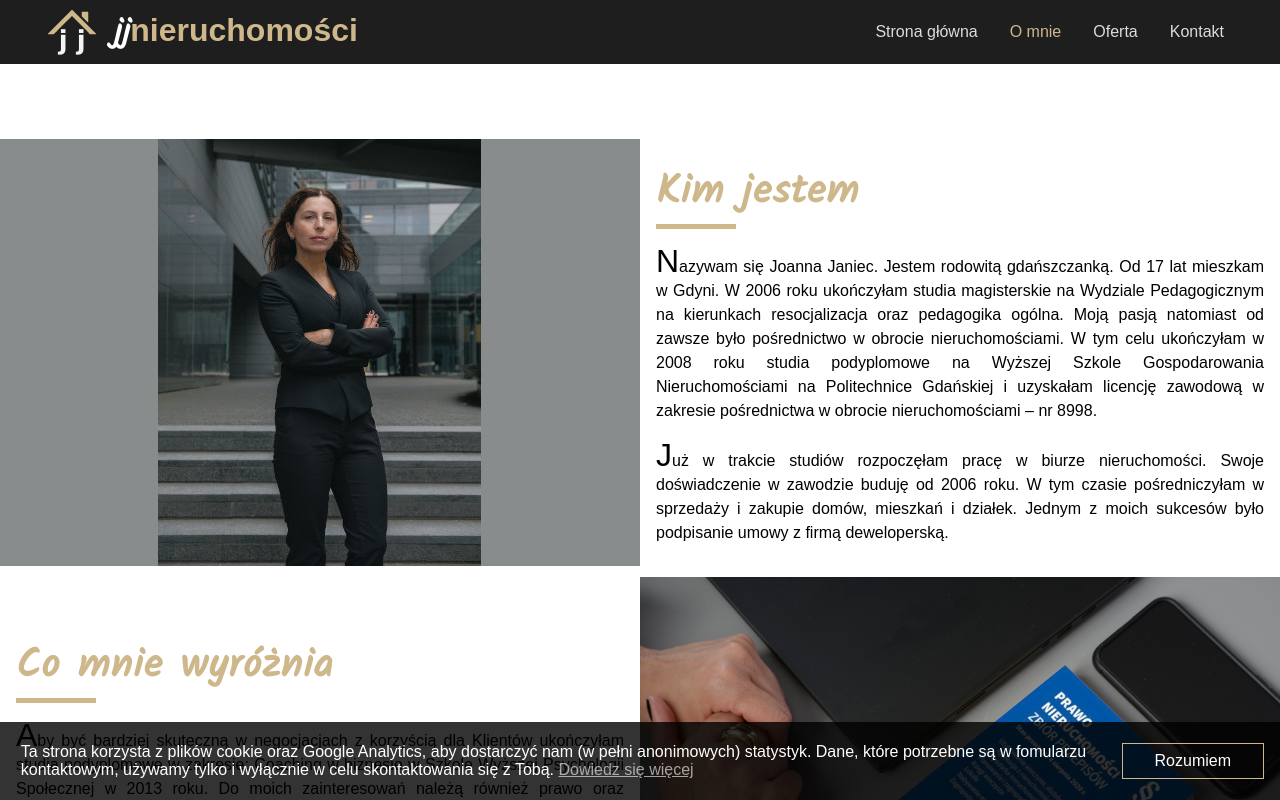
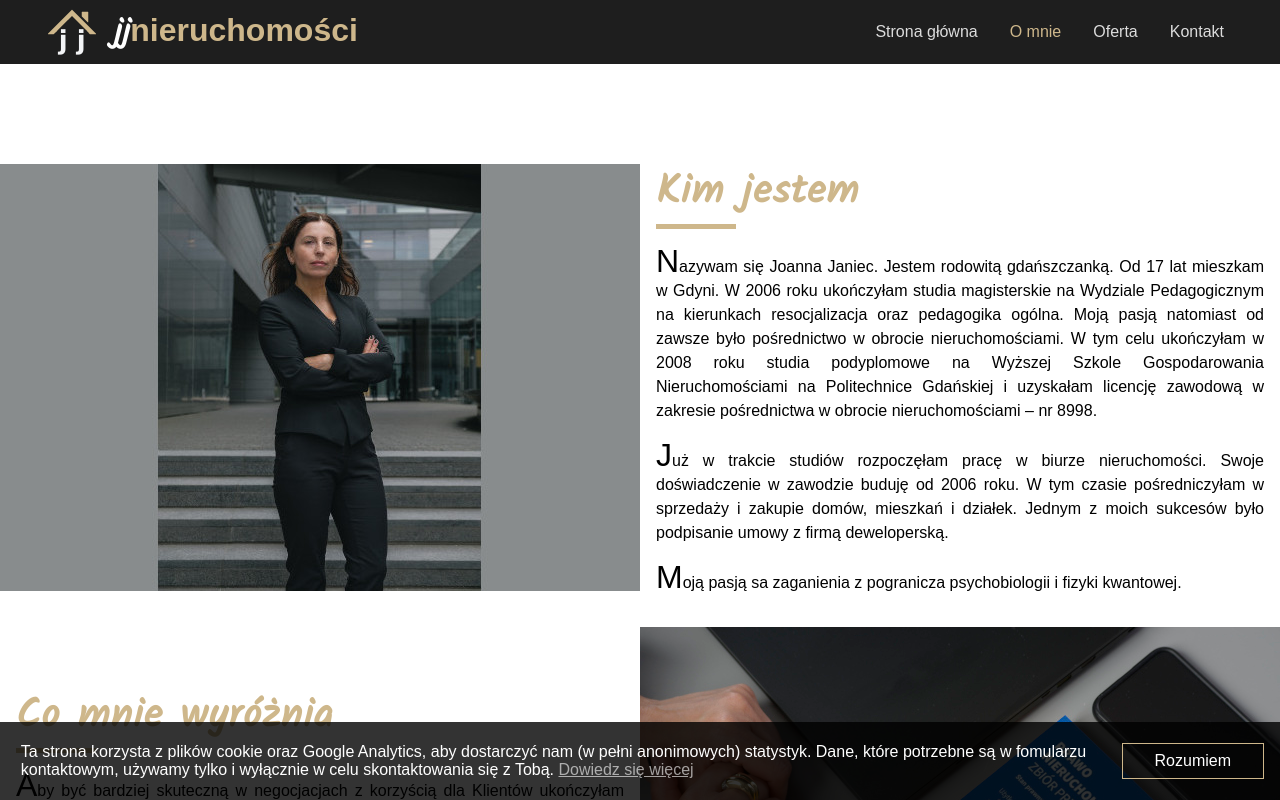
Before and after one commit to DamianPoland/jjnieruchomosci, a React (Create React App) app: page /about in a window 1280 px wide. Shown: the top 800 px of the page. Built offline with nearby package versions, Linux system fonts and the light colour scheme.

Commit message:
archiwum

```diff
--- a/src/components/About/About.js
+++ b/src/components/About/About.js
@@ -35,6 +35,7 @@ const About = () => {
                                 <div className="line"></div>
                                 <p className="text2"><span className={style.text__bigLeter}>N</span>azywam się Joanna Janiec. Jestem rodowitą gdańszczanką. Od 17 lat mieszkam w Gdyni. W 2006 roku ukończyłam studia magisterskie na Wydziale Pedagogicznym na kierunkach resocjalizacja oraz pedagogika ogólna. Moją pasją natomiast od zawsze było pośrednictwo w obrocie nieruchomościami. W tym celu ukończyłam w 2008 roku studia podyplomowe na Wyższej Szkole Gospodarowania Nieruchomościami na Politechnice Gdańskiej i uzyskałam licencję zawodową w zakresie pośrednictwa w obrocie nieruchomościami – nr 8998.</p>
                                 <p className="text2"><span className={style.text__bigLeter}>J</span>uż w trakcie studiów rozpoczęłam pracę w biurze nieruchomości. Swoje doświadczenie w zawodzie buduję od 2006 roku. W tym czasie pośredniczyłam w sprzedaży i zakupie domów, mieszkań i działek. Jednym z moich sukcesów było podpisanie umowy z firmą deweloperską.</p>
+                                <p className="text2"><span className={style.text__bigLeter}>M</span>oją pasją sa zaganienia z pogranicza psychobiologii i fizyki kwantowej.</p>
                             </div>
                         </div>
                     </div>
```
Also changed, not shown: public/logo512.png (deleted).
